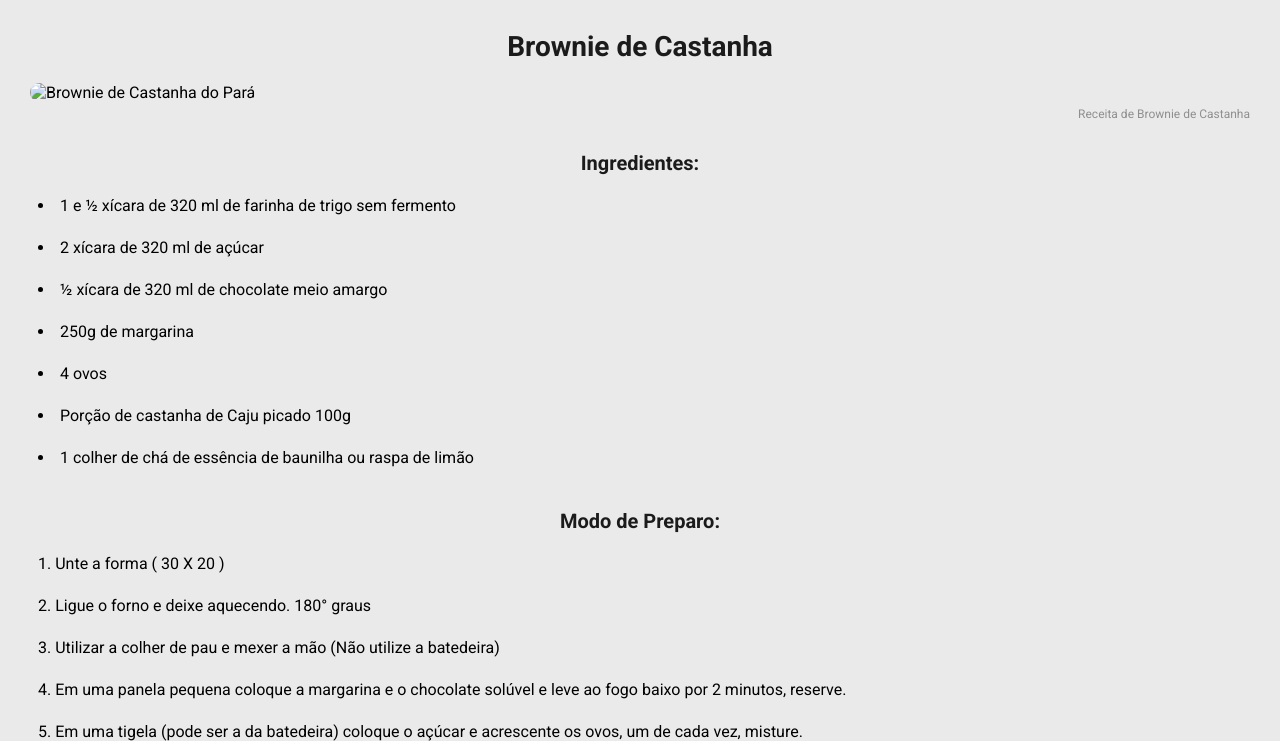
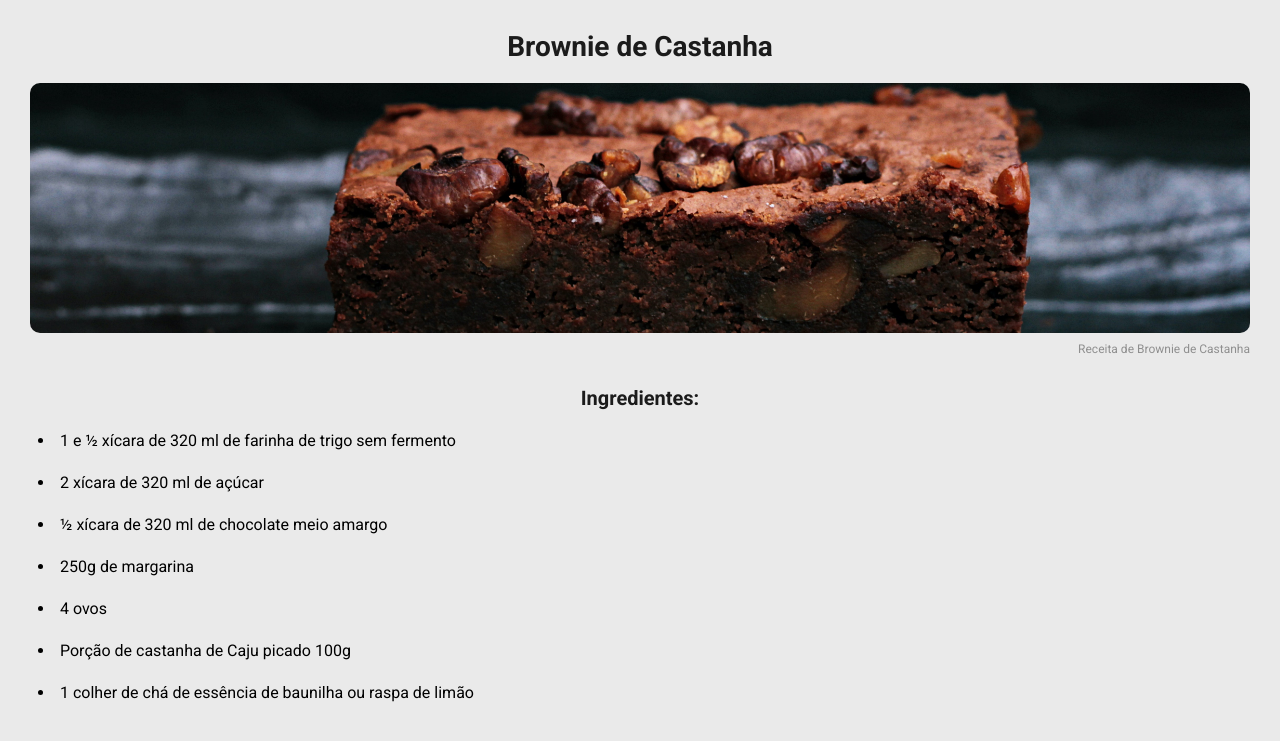
Before and after one commit to JonathanPR0/recipePage, a plain HTML site: page index.html in a window 1280 px wide. Shown: the top 741 px of the page. Drawn offline with Linux system fonts and the light colour scheme.

Commit message:
Corrigindo src da imagem

```diff
--- a/index.html
+++ b/index.html
@@ -15,7 +15,7 @@
 <body>
   <h1>Brownie de Castanha</h1>
   <figure>
-    <img src="./assets/brownie.jpg" alt="Brownie de Castanha do Pará">
+    <img src="https://github.com/JonathanPR0/recipePage/blob/main/public/brownie.jpg" alt="Brownie de Castanha do Pará">
     <figcaption>Receita de Brownie de Castanha</figcaption>
   </figure>
   <h2>Ingredientes:</h2>
```
